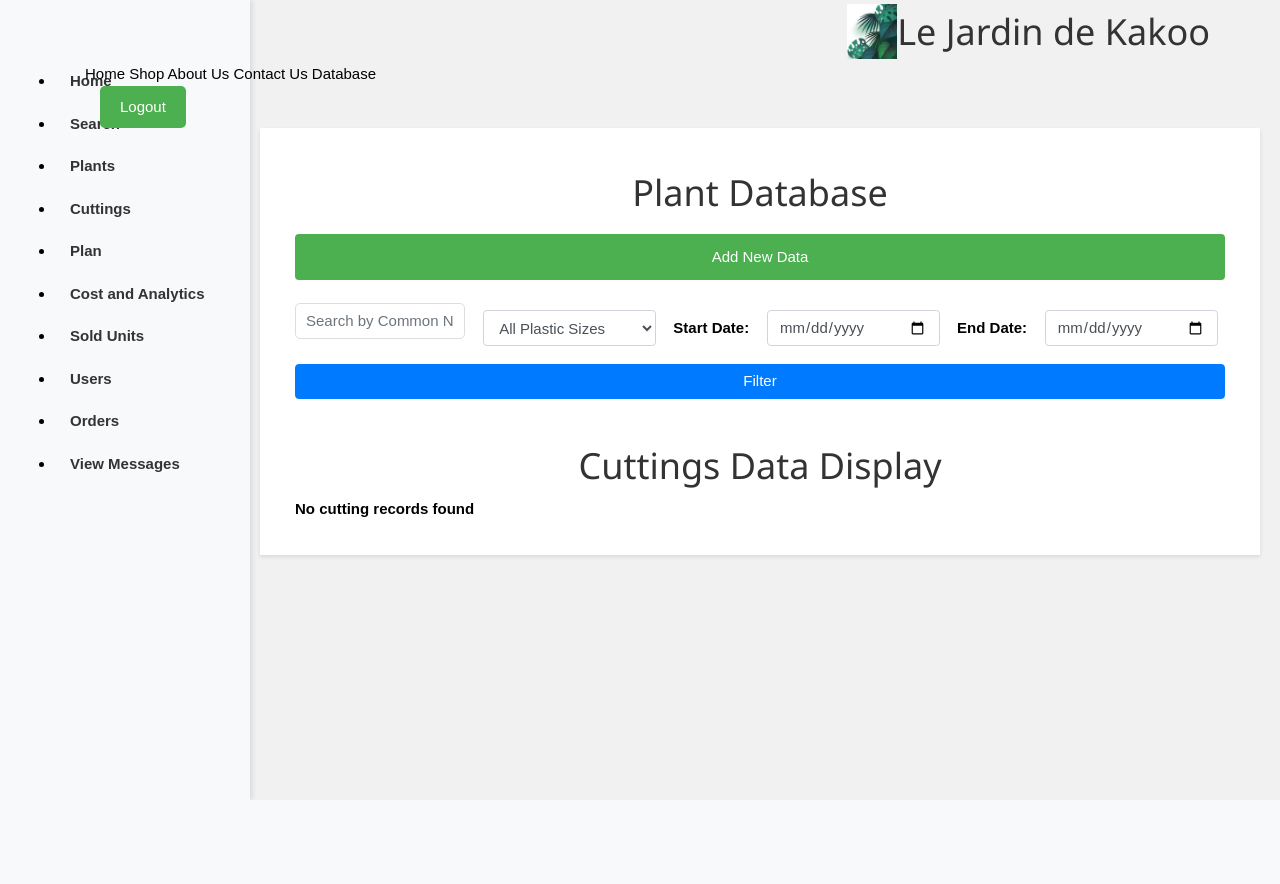
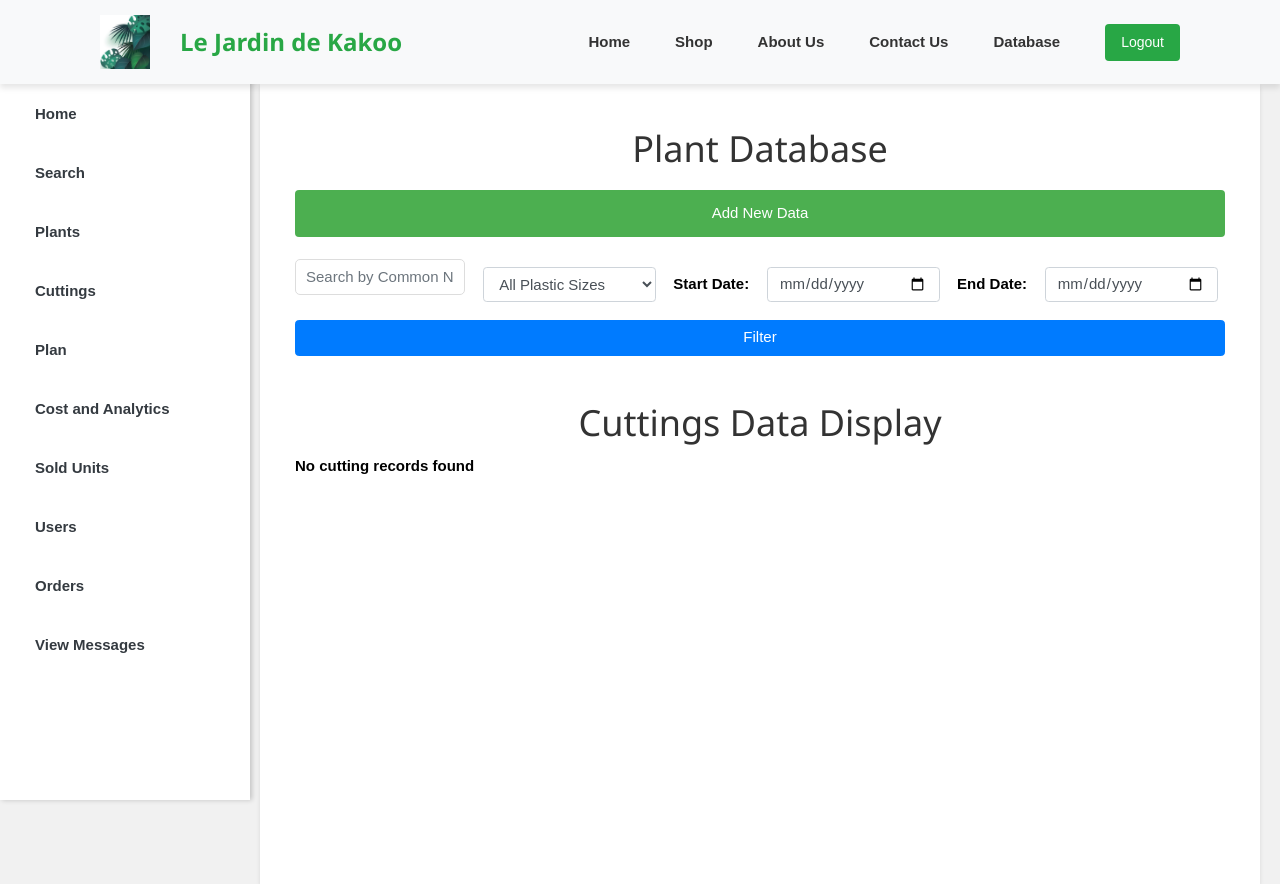
Before and after one commit to yaminnigusu/plant_database, a PHP site: page /lejardin/sidenav/cuttings.php in a window 1280 px wide. Before the commit the page ends 800 px from the top, so only its background shows below. Run offline with PHP 8.4, Linux system fonts and the light colour scheme; the visitor is signed in with stand-in values (Sample User, id 1); data that the repository does not hold is empty.

Commit message:
bug fixs on style

```diff
--- a/database/edit.php
+++ b/database/edit.php
@@ -150,7 +150,7 @@ if (isset($_GET['id'])) {
                             <label for="perennial">Perennial</label>
                         </div>
                         <div class="checkbox-item">
-                            <input type="checkbox" id="indoor" name="plantType[]" value="indoor" <?php if (in_array('indoor', explode(', ', $row['plant_type']))) echo 'checked'; ?>>
+                            <input type="checkbox" id="indoor" name="plantType[]" value="indoorplant" <?php if (in_array('indoor', explode(', ', $row['plant_type']))) echo 'checked'; ?>>
                             <label for="indoor">Indoor</label>
                         </div>
                         <div class="checkbox-item">
--- a/database/receive_orders.php
+++ b/database/receive_orders.php
@@ -44,7 +44,9 @@ $result = $conn->query("SELECT * FROM orders ORDER BY id DESC");
     <link rel="stylesheet" href="https://stackpath.bootstrapcdn.com/bootstrap/4.5.2/css/bootstrap.min.css">
     <link rel="stylesheet" href="styles.css">
     <link rel="icon" href="../images/logo.png" type="image/jpg">
+
     <style>
+
          .submenu {
             display: none; /* Hide submenu by default */
         }
--- a/database/sidenav/cuttings.php
+++ b/database/sidenav/cuttings.php
@@ -128,6 +128,7 @@ function fetchCuttingsData($conn, $search = '', $plasticSizeFilter = '', $startD
 
     <aside class="side-nav" id="sideNav">
         <ul>
+            <br>
             <br>
             <br>
             <li><a href="../database.php"><b>Home</b></a></li>
--- a/database/sidenav/herbs.php
+++ b/database/sidenav/herbs.php
@@ -4,7 +4,7 @@ session_start();
 // Store the current page in session if not already logged in
 if (!isset($_SESSION['username'])) {
     $_SESSION['redirect_to'] = $_SERVER['REQUEST_URI']; // Store the requested URL
-    header("Location: login.php"); // Redirect to login page if not logged in
+    header("Location: ../login.php"); // Redirect to login page if not logged in
     exit();
 }
 
--- a/database/sidenav/home.php
+++ b/database/sidenav/home.php
@@ -140,6 +140,9 @@ if (!isset($_SESSION['username'])) {
     </header>
     <aside class="side-nav" id="sideNav">
         <ul>
+            <br>
+            <br>
+            <br>
             <li><a href="../database.php"><b>Home</b></a></li>
             <li><a href="home.php"><b>Search</b></a></li>
             <li class="has-submenu">
--- a/database/styles.css
+++ b/database/styles.css
@@ -1,33 +1,187 @@
 /* Reset default styles */
-
-
-
-
-body {
-    font-family: Arial, sans-serif;
+* {
     margin: 0;
     padding: 0;
-    background-color: #f4f4f4;
+    box-sizing: border-box;
 }
 
-.header {
-    background-color: #fff; /* Change as needed */
-    padding: 10px 0; /* Add some vertical padding */
+/* Global styles */
+body {
+    font-family: 'Arial', sans-serif;
+    background-color: #fff;
+    margin: 0;
+    padding: 0;
+    line-height: 1.6;
 }
 
+/* Header styles */
+header {
+    background-color: #f8f9fa; /* Light background for the header */
+    box-shadow: 0 4px 6px rgba(0, 0, 0, 0.1); /* Subtle shadow for depth */
+    padding: 15px 0;
+}
 
-header #login-icon {
-    background-color: #4CAF50;
-    color: #fff;
+header .container {
+    display: flex;
+    align-items: center;
+    justify-content: space-between;
+    flex-wrap: wrap;
+}
+
+header img {
+    margin-right: 20px;
+}
+
+header h1 {
+    font-size: 24px;
+    font-weight: bold;
+    color: #28a745; /* Primary green color */
+    margin: 0;
+    padding-left: 10px;
+}
+
+header nav {
+    display: flex;
+    gap: 15px; /* Space between nav items */
+}
+
+header nav a {
+    text-decoration: none;
+    color: #333;
+    font-weight: 600;
+    padding: 10px 15px;
+    transition: background-color 0.3s ease;
+}
+
+header nav a:hover {
+    background-color: #e2e6ea; /* Light hover background */
+    border-radius: 5px;
+}
+
+header .btn-success {
+    background-color: #28a745; /* Green button */
     border: none;
-    padding: 10px 20px;
-    border-radius: 5px;
+    color: white;
+    padding: 8px 16px;
+    font-size: 14px;
+    border-radius: 4px;
     cursor: pointer;
     transition: background-color 0.3s ease;
 }
 
-header #login-icon:hover {
-    background-color: #45a049;
+header .btn-success:hover {
+    background-color: #218838; /* Darker green on hover */
+}
+
+header .col-auto {
+    display: flex;
+    align-items: center;
+}
+
+/* Side navigation styles */
+.side-nav {
+    background-color: #fff; /* White background for sidebar */
+    color: #343a40;
+    width: 250px;
+    height: 100vh;
+    position: fixed;
+    left: 0;
+    top: 0;
+    padding: 20px;
+    box-shadow: 2px 0 5px rgba(0, 0, 0, 0.2); /* Shadow to separate it from the page */
+    overflow-y: auto; /* Makes side nav scrollable */
+}
+
+.side-nav ul {
+    list-style: none;
+    padding: 0;
+}
+
+.side-nav ul li {
+    margin-bottom: 15px;
+}
+
+.side-nav ul li a {
+    color: #343a40;
+    text-decoration: none;
+    font-weight: bold;
+    padding: 10px 15px;
+    display: block;
+    border-radius: 4px;
+    transition: background-color 0.3s ease;
+}
+
+.side-nav ul li a:hover {
+    background-color: #f8f9fa; /* Slightly lighter background on hover */
+}
+
+.side-nav ul li.has_submenu > a {
+    position: relative;
+    cursor: pointer;
+}
+
+.side-nav ul li.has_submenu > a:after {
+    content: '\25BC'; /* Down arrow for submenu */
+    position: absolute;
+    right: 10px;
+    font-size: 12px;
+    transition: transform 0.3s ease; /* Smooth rotation */
+}
+
+.side-nav ul li.has_submenu.active > a:after {
+    transform: rotate(180deg); /* Rotate arrow when submenu is open */
+}
+
+.side-nav ul li.has_submenu ul.submenu {
+    display: none;
+    margin-top: 10px;
+    margin-left: 15px; /* Indent submenu */
+    border-left: 2px solid #dee2e6; /* Add a subtle line to the left */
+    padding-left: 10px;
+}
+
+.side-nav ul li.has_submenu.active ul.submenu {
+    display: block; /* Show submenu when parent is active */
+    animation: fadeIn 0.3s ease;
+}
+
+.side-nav ul li.has_submenu ul.submenu li {
+    margin-bottom: 10px;
+}
+
+.side-nav ul li.has_submenu ul.submenu li a {
+    background-color: #f8f9fa; /* Light background for submenu items */
+}
+
+@keyframes fadeIn {
+    from {
+        opacity: 0;
+        transform: translateY(-10px);
+    }
+    to {
+        opacity: 1;
+        transform: translateY(0);
+    }
+}
+
+/* Responsive sidebar */
+@media (max-width: 768px) {
+    .side-nav {
+        width: 100%;
+        height: auto;
+        position: relative;
+    }
+
+    .side-nav ul {
+        display: flex;
+        flex-wrap: wrap;
+        justify-content: center;
+    }
+
+    .side-nav ul li {
+        margin-bottom: 0;
+        margin-right: 10px;
+    }
 }
 
 /* Main Content styles */
@@ -36,13 +190,11 @@ header #login-icon:hover {
     background-color: #fff;
     box-shadow: 0 2px 4px rgba(0, 0, 0, 0.1);
     margin-left: 260px; /* Adjusted margin to account for side nav width */
-    width: calc(100% - 280px); /* Calculate the width to fill available space (280px for side nav and margin) */
-
+    width: calc(100% - 280px); /* Calculate the width to fill available space */
+    min-height: 100vh;
 }
 
-/* External CSS for table enhancements */
-
-/* Style for the entire table */
+/* Table enhancements */
 table {
     width: 100%;
     margin: 20px 0;
@@ -50,7 +202,6 @@ table {
     font-family: Arial, sans-serif;
 }
 
-/* Style for the table header */
 thead th {
     background-color: #f8f9fa;
     color: #343a40;
@@ -60,19 +211,16 @@ thead th {
     border-bottom: 2px solid #dee2e6;
 }
 
-/* Style for table rows */
 tbody td {
     padding: 12px;
     text-align: left;
     border-bottom: 1px solid #dee2e6;
 }
 
-/* Add hover effect for table rows */
 tbody tr:hover {
     background-color: #f1f1f1;
 }
 
-/* Style for the photo cell */
 .photo-cell img {
     max-width: 100px;
     height: auto;
@@ -80,7 +228,7 @@ tbody tr:hover {
     box-shadow: 0 2px 4px rgba(0, 0, 0, 0.1);
 }
 
-/* Style for action buttons */
+/* Action buttons */
 .action-buttons a {
     margin-right: 10px;
     padding: 6px 12px;
@@ -90,24 +238,21 @@ tbody tr:hover {
     transition: background-color 0.3s ease;
 }
 
-/* Edit button style */
 .editButton {
     background-color: #28a745;
     color: white;
 }
 
-/* Delete button style */
 .deleteButton {
     background-color: #dc3545;
     color: white;
 }
 
-/* Hover effect for action buttons */
 .action-buttons a:hover {
     opacity: 0.8;
 }
 
-/* Total info styling */
+/* Total info */
 .total-info {
     margin-top: 20px;
     background-color: #f0f0f0;
@@ -124,7 +269,7 @@ tbody tr:hover {
     color: #343a40;
 }
 
-/* Toggle Form button style */
+/* Toggle Form button */
 #formToggleButton {
     margin: 20px auto;
     display: block;
@@ -142,69 +287,7 @@ tbody tr:hover {
     background-color: #318635;
 }
 
-.side-nav {
-    background-color: #f8f9fa; /* Light background */
-    padding: 15px; /* Spacing around the nav */
-    height: 100vh; /* Full height */
-    position: fixed; /* Fix the sidebar */
-    top: 0; /* Align to top */
-    left: 0; /* Align to left */
-    width: 250px; /* Width of sidebar */
-    box-shadow: 2px 0 5px rgba(0,0,0,0.1); /* Shadow effect */
-    transition: all 0.3s; /* Smooth transition */
-}
-
-.side-nav a {
-    display: block; /* Block display for full width */
-    padding: 10px 15px; /* Spacing */
-    color: #333; /* Text color */
-    text-decoration: none; /* Remove underline */
-    border-radius: 4px; /* Rounded corners */
-}
-
-.side-nav a:hover {
-    background-color: #e2e6ea; /* Highlight on hover */
-    color: #007bff; /* Change text color on hover */
-}
-
-.has-submenu > a {
-    position: relative; /* Position for submenu indicator */
-}
-
-.submenu {
-    padding-left: 15px; /* Indent submenu */
-    display: none; /* Hide submenu by default */
-}
-
-.has-submenu:hover .submenu {
-    display: block; /* Show submenu on hover */
-}
-
-
-
-.total-info {
-    margin-top: 20px; /* Add space above the total info section */
-    text-align: center; /* Center-align the content */
-    background-color: #f0f0f0; /* Background color for the total info section */
-    padding: 15px; /* Add padding around the content */
-}
-
-.total-info p {
-    font-size: 18px; /* Increase font size for total quantity and total value */
-    margin-bottom: 10px; /* Add space below each paragraph */
-}
-
-
-
-h1 {
-    text-align: center;
-    color: #333;
-}
-
-label {
-    font-weight: bold;
-}
-
+/* Form input styling */
 input[type="text"],
 input[type="number"],
 textarea {
@@ -215,6 +298,10 @@ textarea {
     border-radius: 5px;
 }
 
+label {
+    font-weight: bold;
+}
+
 button {
     background-color: #007bff;
     color: #fff;
@@ -222,8 +309,24 @@ button {
     border: none;
     border-radius: 5px;
     cursor: pointer;
+    transition: background-color 0.3s ease;
 }
 
 button:hover {
     background-color: #0056b3;
 }
+
+/* Success message styling */
+.alert-success {
+    background-color: #d4edda;
+    color: #155724;
+    padding: 15px;
+    border-radius: 5px;
+    text-align: center;
+    margin-bottom: 20px;
+}
+
+h1 {
+    text-align: center;
+    color: #333;
+}
--- a/pages/home.php
+++ b/pages/home.php
@@ -513,7 +513,7 @@ $conn->close();
 </footer>
 
 
-    <script src="../js/script.js"></script>
+
     <script>
 
 
```
Also changed, not shown: database/database.php (+18 -10 lines), database/sold.php (+6 -3 lines).
